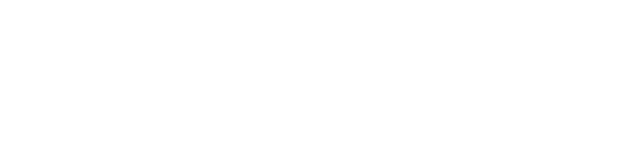
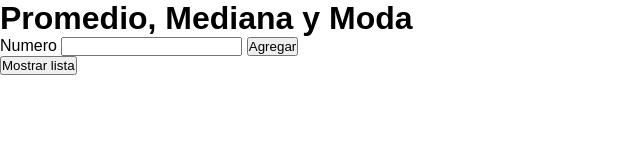
Before and after one commit to gonzaloanza/promedio-mediana-moda, a plain HTML site: page index.html in a window 1280 px wide. Shown: the whole page, without its empty margins (0-640 px from the left). Drawn offline with Linux system fonts and the light colour scheme.

Commit message:
Listo listado

```diff
--- a/css/styles.css
+++ b/css/styles.css
@@ -0,0 +1,9 @@
+*{
+    margin: 0px;
+    padding: 0px;
+    box-sizing: border-box;
+}
+
+body{
+    font-family: sans-serif;
+}
--- a/index.html
+++ b/index.html
@@ -8,6 +8,17 @@
     <link rel="stylesheet" href="./css/styles.css">
 </head>
 <body>
+    <h1>Promedio, Mediana y Moda</h1>
+
+    <label for="numero">Numero</label>
+    <input type="number" id="numero">
+    <button id="env" onclick="agregar();">Agregar</button>
+    <div id="listado"></div>
+    <button onclick="mostrarLista();">Mostrar lista</button>
+    <ul id="lista-numeros">
+
+    </ul>
     <script src="./js/app2.js"></script>
+
 </body>
 </html>
--- a/js/app2.js
+++ b/js/app2.js
@@ -1,30 +1,39 @@
+// Para darle enter
+document.getElementById("numero")
+    .addEventListener("keyup", function(e) {
+        if (e.keyCode === 13) {
+            document.getElementById("env").click();
+        }
+    });
+
+//interactuando con el HTML
+
+function agregar(){
+    const inputNumero = document.getElementById("numero");
+    const numero = inputNumero.value;
+    lista.push(numero);
+    document.getElementById("numero").value = "";
+    lista.sort(); // Ordenamos
+
+}
+
+function mostrarLista(){
+
+    for (i = 0; i < lista.length; i++) {
+        contenido = `${lista[i]}`;
+        document.getElementById('listado').innerHTML += `<p> Numero: ${contenido}</p>`;
+        console.log(lista[i]);
+    }
+}
 // Lista de numeros
 
-const lista = [
-    1,
-    1,
-    1,
-    2,
-    2,
-    3,
-    4
-  ];
+const lista = [];
 
-  const lista2 = [
-    10,
-    10,
-    10,
-    20,
-    20,
-    30,
-    40
-  ];
 
 
 // Ordenamso la lista con el metodo sort
 
 lista.sort(function(a, b){return a - b})
-console.log(lista);
 
 // Media
 
@@ -82,5 +91,3 @@ const listaArray = Object.entries(listaCount).sort(
 const moda = listaArray[listaArray.length - 1];
 return moda[0];
 }
-
-console.log(calcularModa(lista));
```
